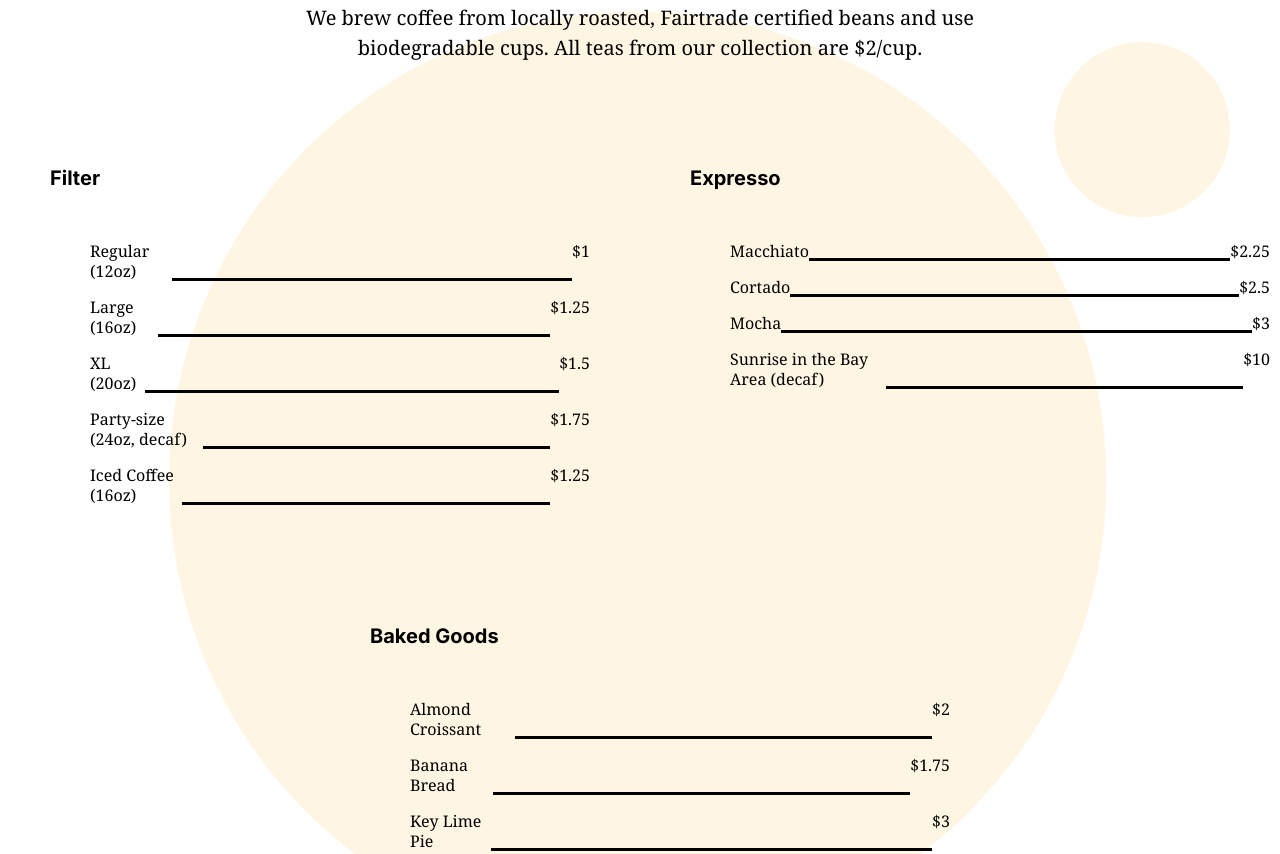
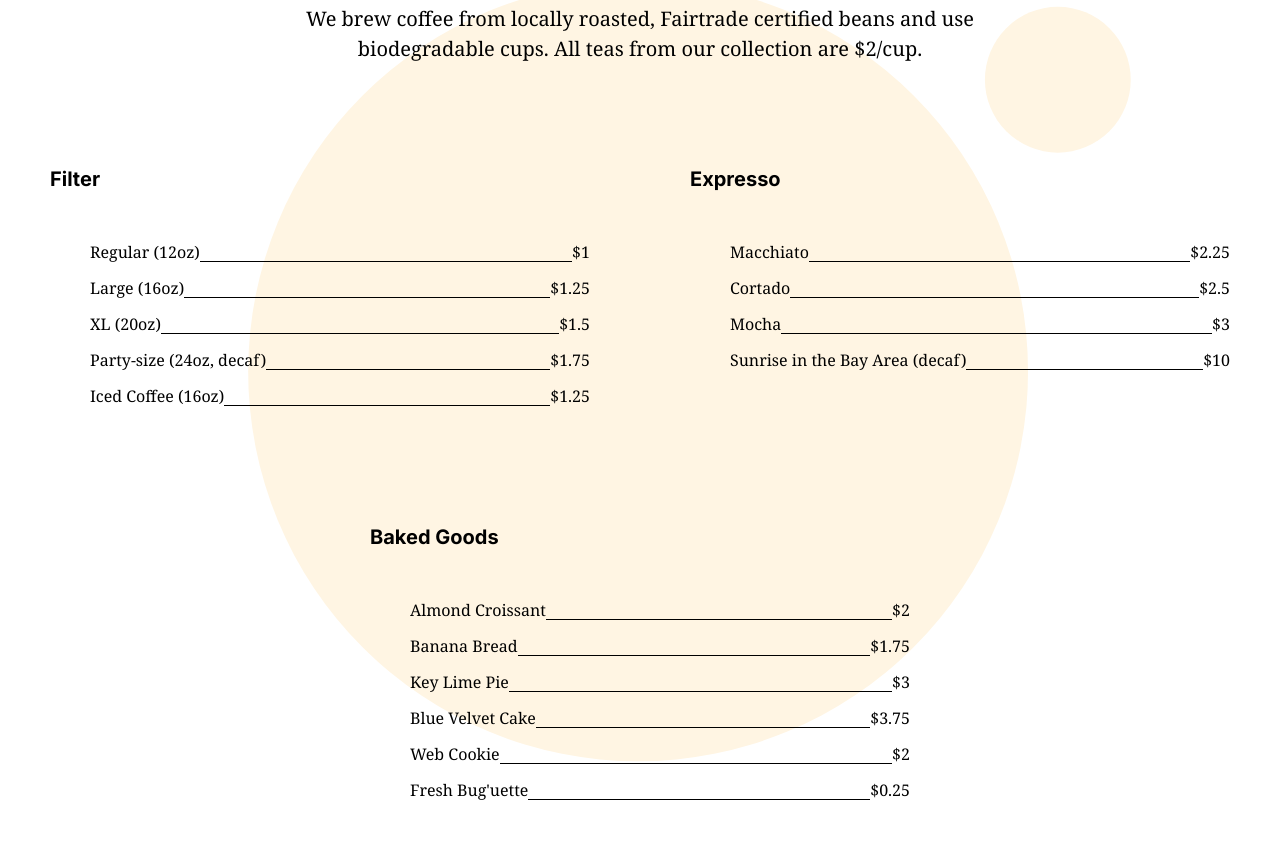
Before and after one commit to rachel-naisbett/se_project_coffeeshop, a plain HTML site: page index.html in a window 1280 px wide. Shown: the part 2898-3752 px from the top of the page. Drawn offline with Linux system fonts and the light colour scheme.

Commit message:
New update for my project

```diff
--- a/blocks/card.css
+++ b/blocks/card.css
@@ -3,6 +3,7 @@
   width: 540px;
   display: flex;
   flex-direction: column;
+  padding: 0;
 }
 
 .card__title {
@@ -30,7 +31,6 @@
 
 .card__list-divider {
   display: flex;
-  border-bottom-style: solid;
+  border-bottom: 1px solid black;
   flex-grow: 2;
-  width: 540px;
 }
--- a/blocks/footer.css
+++ b/blocks/footer.css
@@ -14,6 +14,10 @@
   width: 105px;
   height: 39px;
   align-self: flex-start;
+}
+
+.footer__list {
+  padding: 0;
 }
 
 .footer__social-heading  {
--- a/blocks/form.css
+++ b/blocks/form.css
@@ -15,7 +15,7 @@
 
 .form__input {
   border-radius: 4px;
-  max-width: 385px;
+  width: 385px;
   height: 60px;
   margin: 8px 0 32px;
   font-family: "Inter", "Arial", sans-serif;
--- a/blocks/page.css
+++ b/blocks/page.css
@@ -2,7 +2,6 @@
   min-width: 1100px;
   max-width: 1600px;
   margin: auto;
-  font-family: "Inter", "Arial", sans-serif;
   font-size: 16px;
   line-height: 20px;
 }
--- a/index.html
+++ b/index.html
@@ -148,7 +148,7 @@
           <div class="menu__cards">
             <div class="card">
               <h3 class="card__title">Filter</h3>
-              <ul class="cards">
+              <ul class="card__list">
                 <li class="card__list-item">
                   Regular (12oz)<span class="card__list-divider"></span>$1
                 </li>
@@ -172,7 +172,7 @@
             </div>
             <div class="card">
               <h3 class="card__title">Expresso</h3>
-              <ul class="card">
+              <ul class="card__list">
                 <li class="card__list-item">
                   Macchiato<span class="card__list-divider"></span>$2.25
                 </li>
@@ -192,7 +192,7 @@
             </div>
             <div class="card">
               <h3 class="card__title">Baked Goods</h3>
-              <ul class="card">
+              <ul class="card__list">
                 <li class="card__list-item">
                   Almond Croissant<span class="card__list-divider"></span>$2
                 </li>
--- a/pages/index.css
+++ b/pages/index.css
@@ -5,7 +5,7 @@
 @import url('../blocks/recipes.css');
 @import url('../blocks/reservation.css');
 @import url('../blocks/form.css');
-@import url(../blocks/menu.css);
+@import url('../blocks/menu.css');
 @import url('../blocks/about.css');
 @import url('../blocks/footer.css');
 @import url('../blocks/card.css');
```
